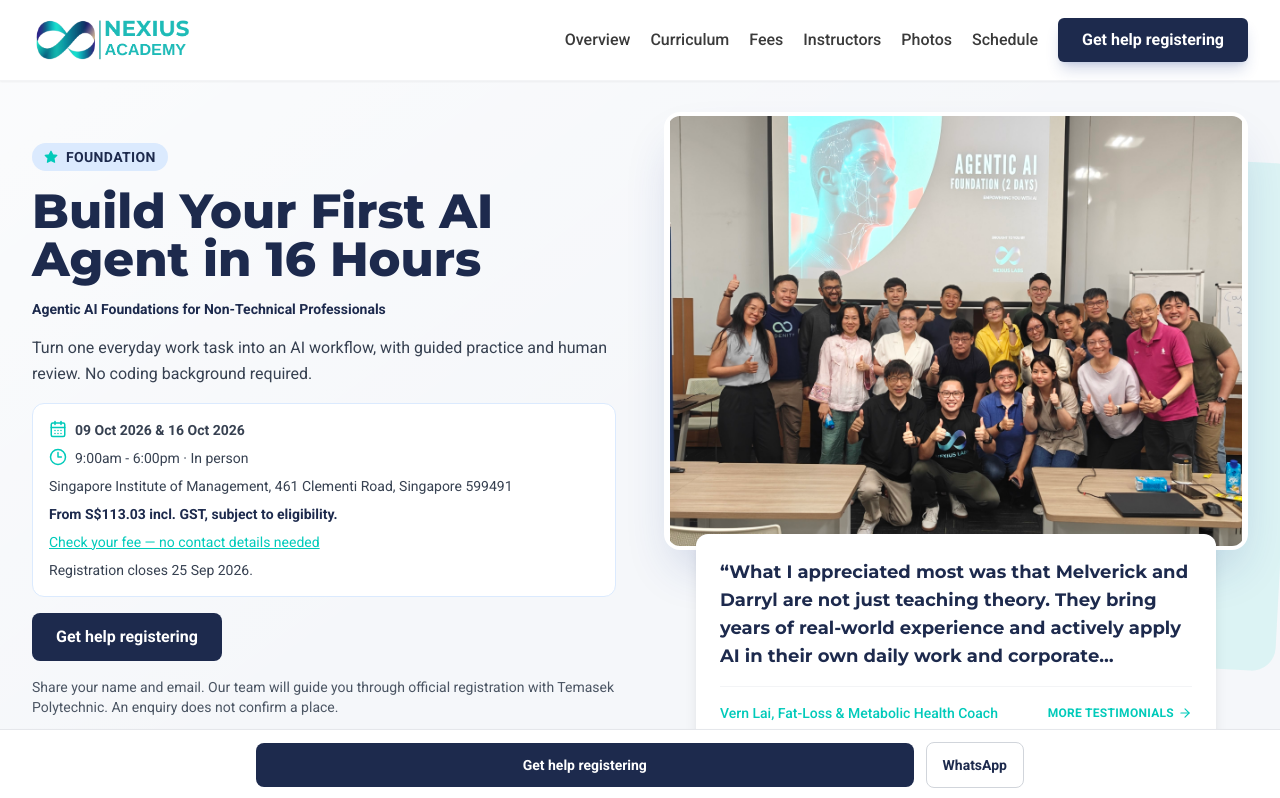
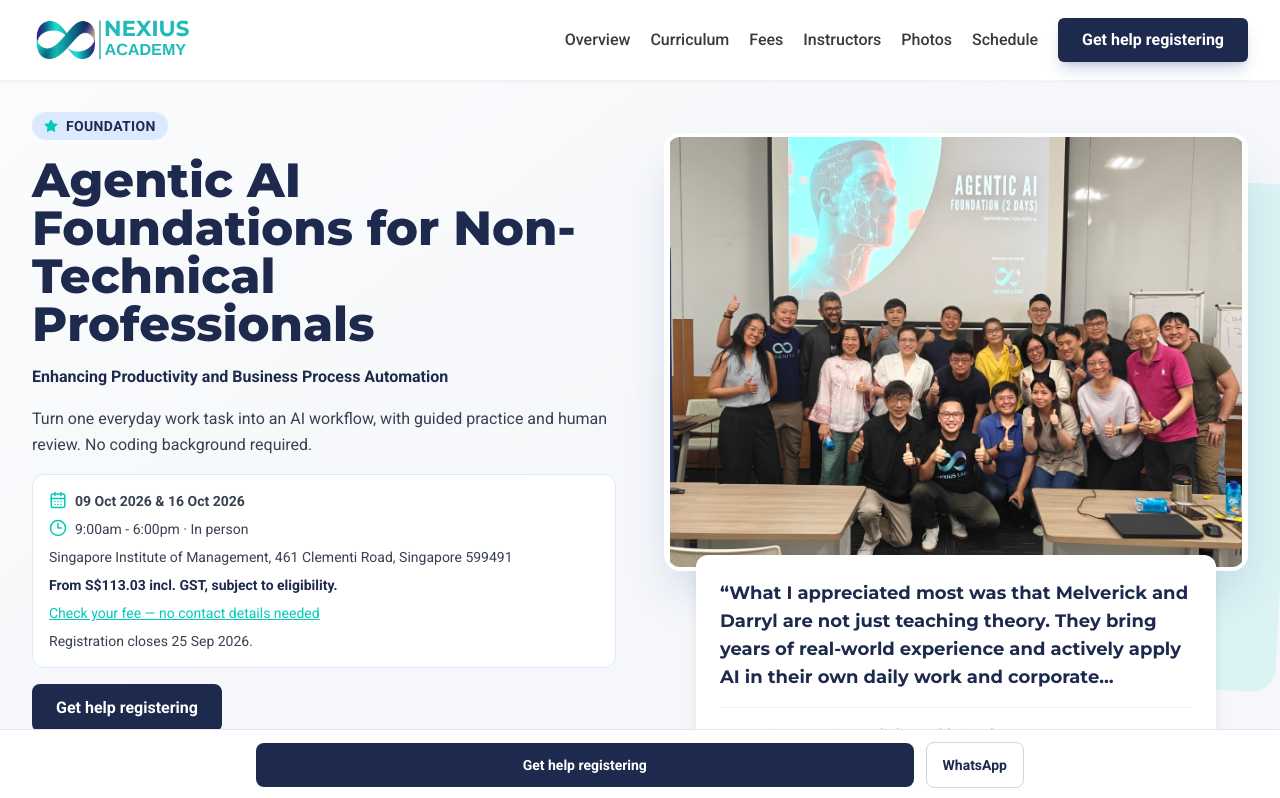
Before and after one commit to nexiuslabs/nexiusacademyskillsfuture, a React (Vite) app: page /courses/agentic-ai in a window 1280 px wide. Shown: the top 798 px of the page. Built offline with nearby package versions, Linux system fonts and the light colour scheme.

Commit message:
Update Foundation course title and tagline

```diff
--- a/components/courses/CourseHero.tsx
+++ b/components/courses/CourseHero.tsx
@@ -33,9 +33,9 @@
             </div>
 
             <h1 className="text-3xl lg:text-4xl xl:text-5xl font-heading font-extrabold text-primary leading-tight max-w-4xl">
-              Build Your First AI Agent in 16 Hours
+              Agentic AI Foundations for Non-Technical Professionals
             </h1>
-            <p className="text-sm font-semibold text-primary">Agentic AI Foundations for Non-Technical Professionals</p>
+            <p className="text-base font-semibold leading-relaxed text-primary">Enhancing Productivity and Business Process Automation</p>
             <p className="max-w-2xl text-base leading-relaxed text-gray-700">
               Turn one everyday work task into an AI workflow, with guided practice and human review. No coding background required.
             </p>
--- a/pages/CoursePage.tsx
+++ b/pages/CoursePage.tsx
@@ -99,7 +99,7 @@
   return (
     <div className="min-h-screen bg-neutral font-sans text-textDark pb-24">
       <SEO
-        title="Agentic AI & AI Agent Course Singapore | Nexius Academy"
+        title="Agentic AI Foundations for Non-Technical Professionals | Nexius Academy"
         description="Take a 16-hour agentic AI and AI agent course in Singapore for non-technical professionals. Build no-code workflows and check current SkillsFuture support."
         canonical="/courses/agentic-ai"
         ogType="course"
--- a/scripts/postbuild-seo.mjs
+++ b/scripts/postbuild-seo.mjs
@@ -525,7 +525,7 @@
     priority: '0.9',
     changefreq: 'weekly',
     includeInSitemap: true,
-    title: 'Agentic AI & AI Agent Course Singapore | Nexius Academy',
+    title: 'Agentic AI Foundations for Non-Technical Professionals | Nexius Academy',
     description:
       'Take a 16-hour agentic AI and AI agent course in Singapore for non-technical professionals. Build no-code workflows and check current SkillsFuture support.',
     ogType: 'course',
```
